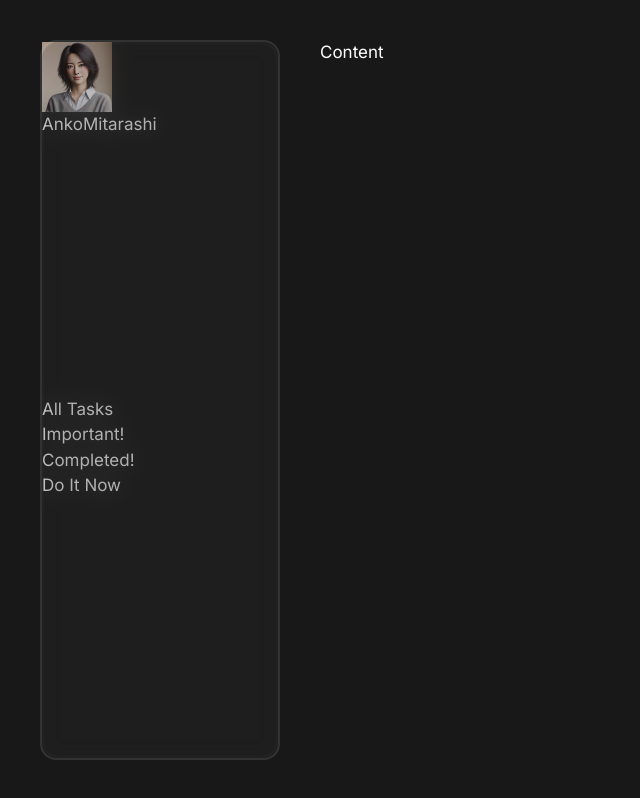
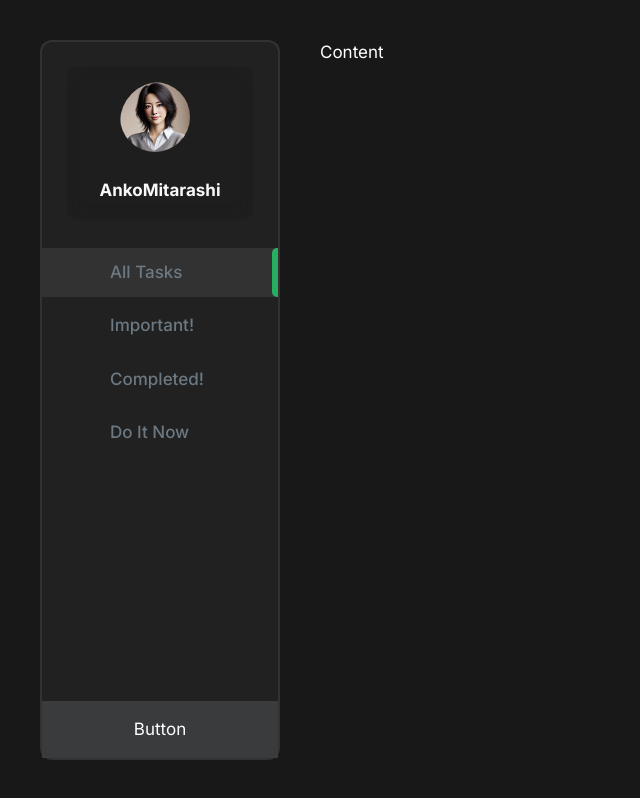
Before and after one commit to Krejzy23/todo_list, a Next.js app: page / in a window 1280 px wide. Shown: the whole page, without its empty margins (0-640 px from the left). Built offline with nearby package versions, Linux system fonts and the light colour scheme.

Commit message:
add themes on tailwind, new tailwing config

```diff
--- a/app/Components/Sidebar/Sidebar.tsx
+++ b/app/Components/Sidebar/Sidebar.tsx
@@ -1,100 +1,82 @@
 "use client";
 import React from "react";
-import styled from "styled-components";
-import { useGlobalState } from "@/app/context/globalProvider";
 import Image from "next/image";
-import menu from "@/app/utils/menu";;
+import menu from "@/app/utils/menu";
 import Link from "next/link";
 import { usePathname, useRouter } from "next/navigation";
 
-
 const Sidebar = () => {
-  const { theme } = useGlobalState();
 
   const router = useRouter();
   const pathname = usePathname();
 
   const handleClick = (link: string) => {
-    router.push(link)
-  }
+    router.push(link);
+  };
+
   return (
-    <SidebarStyled theme={theme}>
-      <div className="profile">
-        <div className="profile-overlay"></div>
-        <div className="image">
-          <Image width={70} height={70} src="/avatar1.webp" alt="profile" />
+    <nav
+      className={`relative w-[15rem] bg-bg2 border-2 border-border1 rounded-xl flex flex-col justify-between text-grey3`}
+    >
+      <div className="profile relative flex flex-col items-center m-6 p-4 cursor-pointer rounded-xl group">
+        <div
+          className={`profile-overlay absolute top-0 left-0 w-full h-full bg-bg3 backdrop-blur transition-all duration-500 rounded-xl border border-border2 opacity-20 group-hover:opacity-100`}
+        ></div>
+        <div className="image relative z-10 flex-shrink-0 inline-block overflow-hidden transition-all duration-500 rounded-full w-20 h-20">
+          <Image
+            width={70}
+            height={70}
+            src="/avatar1.webp"
+            alt="profile"
+            className="rounded-full transition-all duration-500 group-hover:scale-110"
+          />
         </div>
-        <h1>
-          <span className="">Anko</span>
-          <span className="">Mitarashi</span>
+        <h1 className="relative z-10 mt-4 text-center font-bold text-grey0">
+          <span>Anko</span>
+          <span>Mitarashi</span>
         </h1>
       </div>
       <ul className="nav-items">
         {menu.map((item) => {
-          const link = item.link
+          const link = item.link;
           return (
             <li
-              className={`nav-item ${pathname === link ? "active" : ""}`}
-              onClick={()=>{
-                handleClick(link)
-              }}
-
+              key={item.id}
+              className={`nav-item ${
+                pathname === link ? "bg-bgLink2" : ""
+              } relative p-3 my-1 grid grid-cols-[40px_1fr] cursor-pointer items-center hover:bg-bgLink1 group`}
+              onClick={() => handleClick(link)}
             >
-              {item.icon}
-              <Link href={link}>{item.title}</Link>
+              <div
+                className={`absolute top-0 left-0 w-0 h-full bg-bgLink2 z-10 transition-all duration-300 ease-in-out group-hover:w-full`}
+              ></div>
+              <div
+                className={`absolute top-0 right-0 w-0 h-full bg-greenDark z-10 transition-all duration-300 ease-in-out ${
+                  pathname === link ? "w-1.5" : ""
+                }`}
+                style={{
+                  borderBottomLeftRadius: "5px",
+                  borderTopLeftRadius: "5px",
+                }}
+              ></div>
+              <div className="flex items-center text-icons2 group-hover:text-icons2 z-20">
+                {item.icon}
+              </div>
+              <Link
+                href={link}
+                className="ml-4 font-medium transition-all duration-300 ease-in-out z-20"
+              >
+                {item.title}
+              </Link>
             </li>
           );
         })}
       </ul>
-      <button>
-
+      <button className="mt-auto p-4 bg-button text-white hover:bg-opacity-75">
+        Button
       </button>
-    </SidebarStyled>
+    </nav>
   );
 };
-const SidebarStyled = styled.nav`
-  position: relative;
-  width: ${(props) => props.theme.sidebarWidth};
-  background-color: ${(props) => props.theme.colorBg2};
-  border: 2px solid ${(props) => props.theme.borderColor2};
-  border-radius: 1rem;
-
-  display: flex;
-  flex-direction: column;
-  justify-content: space-between;
-
-  color: ${(props) => props.theme.colorGrey3}
-
-  .profile{
-    margin: 1.5 rem
-    padding: 1rem 0.8rem;
-    position: relative;
-
-    border-radius: 1rem;
-    cursor: pointer;
-
-    font-weight: 500;
-    color: ${(props) => props.theme.colorGrey0}
-
-    display: flex;
-    align-items: center;
-
-  }
-  .profile-overlay {
-    position: absolute;
-    top: 0;
-    left: 0;
-    width: 100%;
-    height: 100%;
-    backdrop-filter: blur(10px);
-    z-index: 0;
-    background: ${(props) => props.theme.colorBg3};
-    transition: all 0.55s linear;
-    border-radius: 1rem;
-    border: 2px solid ${(props) => props.theme.borderColor2};
-
-    opacity: 0.2;
-  }
-`;
 
 export default Sidebar;
--- a/tailwind.config.ts
+++ b/tailwind.config.ts
@@ -8,10 +8,71 @@ const config: Config = {
   ],
   theme: {
     extend: {
+      colors: {
+        bg: '#252525',
+        bg2: '#212121',
+        bg3: '#181818',
+        bg4: '#1A1A1A',
+        button: '#3A3B3C',
+        danger: '#fe6854',
+        fontPrimary: '#e5e7eb',
+        textSecondary: '#B0B3B8',
+        textPrimary: '#FFFFFF',
+        textLight: '#f8f8f8',
+        background: '#FBFBFD',
+        greenDark: '#27AE60',
+        greenLight: '#dbe1e8',
+        primary: '#7263F3',
+        primary2: '#705DF2',
+        greyDark: '#131313',
+        grey0: '#f8f8f8',
+        grey1: '#dbe1e8',
+        grey2: '#b2becd',
+        grey3: '#6c7983',
+        grey4: '#454e56',
+        grey5: '#2a2e35',
+        grey6: '#12181b',
+        primaryGreen: '#6FCF97',
+        icons: 'rgba(249,249,249, 0.35)',
+        icons2: 'rgba(249,249,249, 0.75)',
+        icons3: 'rgba(249,249,249, 0.08)',
+        icons4: 'rgba(0,0,0, 0.3)',
+        bgLink1: "rgba(249,249,249, 0.03)",
+        bgLink2: "rgba(249,249,249, 0.08)",
+
+      },
+      borderColor: {
+        border1: 'rgba(249,249,249, 0.08)',
+        border2: 'rgba(249,249,249, 0.03)',
+      },
+      boxShadow: {
+        shadow7: '1px 7px 12px rgba(8, 18, 69, 0.1)',
+        shadow1: '4px 4px 84px rgba(16, 10, 86, 0.04)',
+        shadow2: '0px 48px 77px rgba(8, 18, 69, 0.07)',
+        shadow3: '0 14px 40px rgb(0 0 0 / 25%)',
+        shadow8: '0px 48px 77px rgba(8, 18, 69, 0.16)',
+        shadow5: '0px 4px 0px rgba(249,249,249, 0.35)',
+        shadow6: '0px 6px 20px rgba(0, 0, 0, 0.15), 0px -3px 20px rgba(0, 0, 0, 0.1)',
+      },
+      spacing: {
+        sidebarWidth: '15rem',
+        sidebarCollapsed: '5.4rem',
+        gridGap: '2rem',
+        padLRSm: '0 2rem',
+        marLRSm: '0 1rem',
+      },
+      fontSize: {
+        h4: '19px',
+        small: '14px',
+        small2: '15px',
+      },
+      gradientColorStops: {
+        gradient: {
+          'gradient': 'linear-gradient(110.42deg, #CF57A3 29.2%, #4731B6 63.56%)',
+        },
+      },
       backgroundImage: {
-        "gradient-radial": "radial-gradient(var(--tw-gradient-stops))",
-        "gradient-conic":
-          "conic-gradient(from 180deg at 50% 50%, var(--tw-gradient-stops))",
+        gradient: 'linear-gradient(110.42deg, #CF57A3 29.2%, #4731B6 63.56%)',
       },
     },
   },
```
